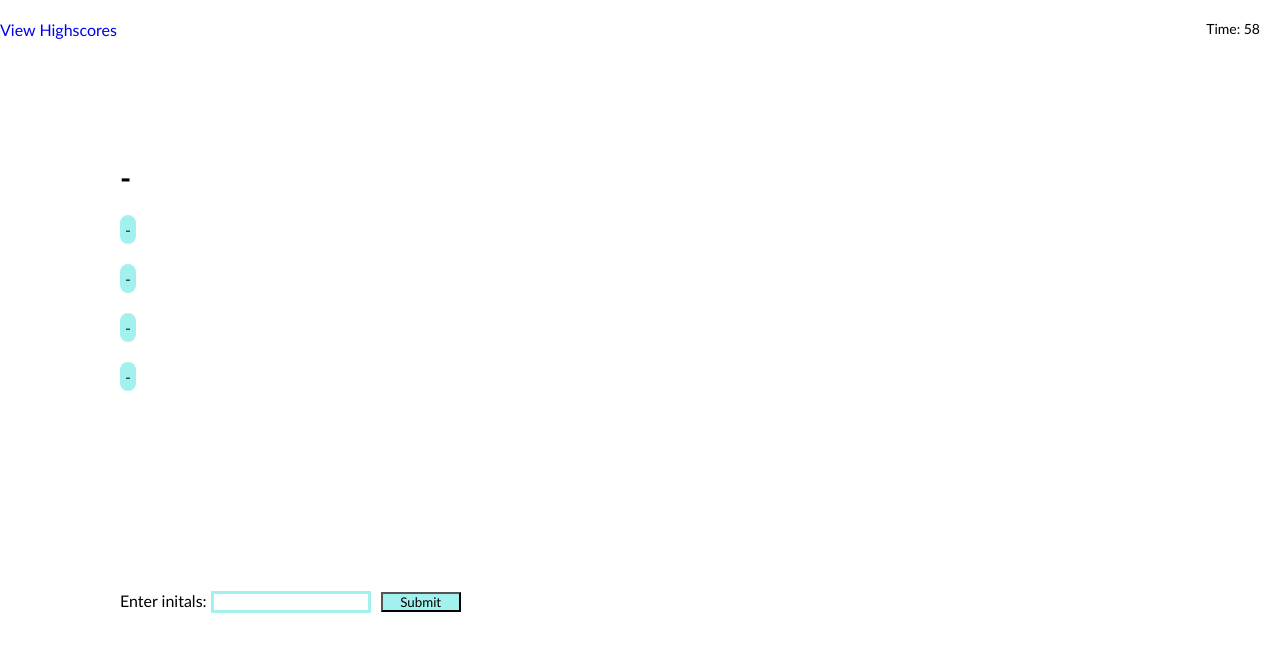
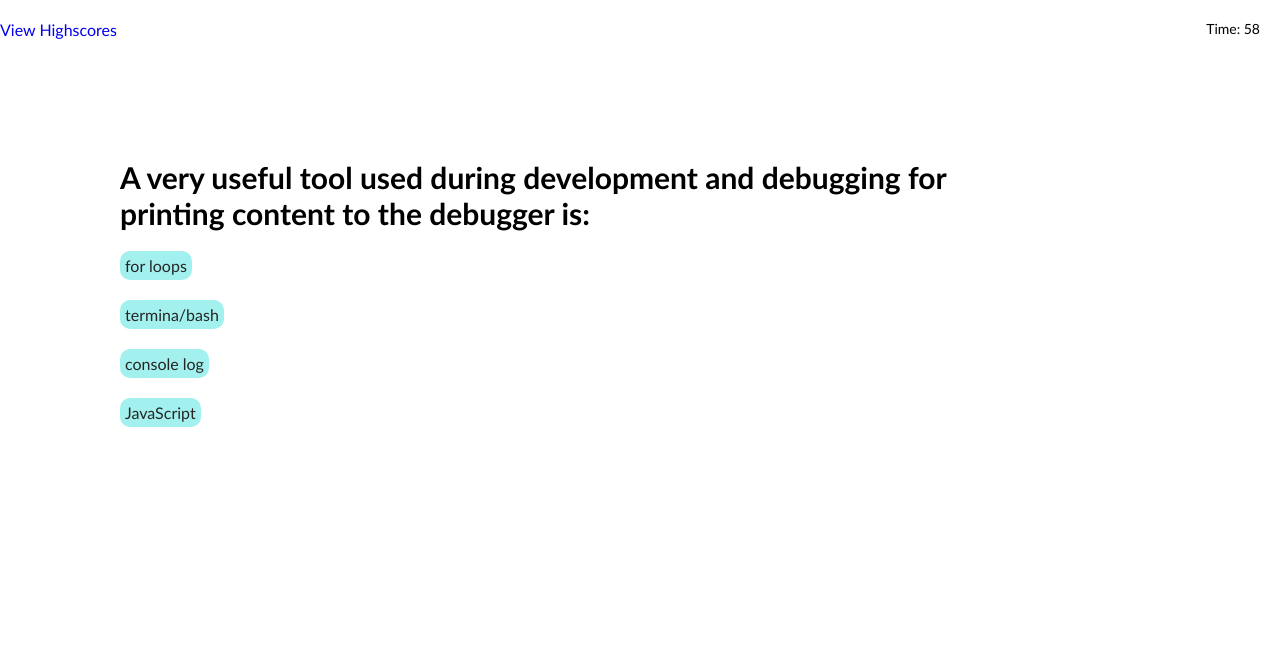
Before and after one commit to NBS5000/Code_Quiz, a plain HTML site: page index.html in a window 1280 px wide. Both pictures are taken after a click on the button "Start Quiz". Shown: the top 652 px of the page. Drawn offline with Linux system fonts and the light colour scheme.

Commit message:
update before correcting local storage issues

```diff
--- a/Assets/css/style.css
+++ b/Assets/css/style.css
@@ -5,7 +5,6 @@
     align-items: flex-start;
     justify-content: flex-start;
     align-content: flex-start;
-    /* margin-left: 110px;  */
 }
 
 
--- a/Assets/script.js
+++ b/Assets/script.js
@@ -37,6 +37,23 @@ firstPage.append(firstPageh1, firstPagep, firstPagebtn);
 firstPagebtn.addEventListener("click", startQuiz);
 
 
+function shuffle(array) {
+  let currentIndex = array.length,  randomIndex;
+
+  // While there remain elements to shuffle...
+  while (currentIndex != 0) {
+
+    // Pick a remaining element...
+    randomIndex = Math.floor(Math.random() * currentIndex);
+    currentIndex--;
+
+    // And swap it with the current element.
+    [array[currentIndex], array[randomIndex]] = [
+      array[randomIndex], array[currentIndex]];
+  }
+
+  return array;
+}
 //****section 2****/
 
 function startQuiz() {
@@ -96,62 +113,167 @@ function startQuiz() {
   aTag.append(olEl);
   olEl.append(choice1, choice2, choice3, choice4);
 
+
+  // var questions = [
+  //   {
+  //     title: "How are you?",
+  //     choices: [
+  //       {
+  //         title: "Good",
+  //         isAnswer: true,
+  //       },
+  //       {
+  //         title: "Bad",
+  //         isAnswer: false,
+  //       }
+  //     ]
+  //   },
+  //   {
+  //     title: "How are doin?",
+  //     choices: [
+  //       {
+  //         title: "bloody good",
+  //         isAnswer: true,
+  //       },
+  //       {
+  //         title: "Bad",
+  //         isAnswer: false,
+  //       }
+  //     ]
+  //   },
+  // ]
+
   // set arrays for all questions and multiple choices
-  var question = ["Commonly used data types DO NOT include: ", "String values must be enclosed within ______ when being assigned to variables.",
+  var questions = ["Commonly used data types DO NOT include: ", "String values must be enclosed within ______ when being assigned to variables.",
   "The condition is an if/else statement if enclosed within ______.", "Arrays in JavaScript can be used to store ______.",
   "A very useful tool used during development and debugging for printing content to the debugger is:"];
 
-  var correctAnswer = ["alerts", "quotes", "parentheses", "all of the above", "console log"];
+  var correctAnswers = ["alerts", "quotes", "parentheses", "all of the above", "console log"];
 
-  var choice2 = ["strings", "commas", "quotes", "numbers and strings","JavaScript"];
+  var choices2 = ["strings", "commas", "quotes", "numbers and strings","JavaScript"];
 
-  var choice3 = ["booleans", "curly brackets", "curly brackets", "other arrays","termina/bash"];
+  var choices3 = ["booleans", "curly brackets", "curly brackets", "other arrays","termina/bash"];
 
-  var choice4 = ["numbers", "parentheses", "square brackets", "booleans", "for loops"];
+  var choices4 = ["numbers", "parentheses", "square brackets", "booleans", "for loops"];
 
   // set count variables
-  var questionCount = question.length;
+  var questionCount = questions.length;
   var choicesCount = questionCount-1;
   console.log(questionCount);
   console.log(choicesCount);
 
 
-// create object to store each question and multiple choice
-  // var currentQuestion = {
-  //   q: question[i],
-  //   cA: correctAnswer[i],
-  //   c2: choice2[i],
-  //   c3: choice3[i],
-  //   c4: choice4 [i]
-  // }
+  // [4,3,1,2,0]
+  // shuffle
 
-  // create for loop to ask all questions
-    for (var i = 0; i < qCount; i++) {
-      qCount--;
-      var index = Math.floor(Math.random() * choicesCount);
-      var qbucket = question[index];
-      questionh2 = questionh2 += qbucket;
-      var cAbucket = correctAnswer[index];
-      choice1 = choice1 += cAbucket;
-      var c2bucket = choice2[index];
-      choice2 = choice2 += c2bucket;
-      var c3bucket = choice3[index];
-      choice3 = choice3 += c3bucket;
-      var c4bucket = choice4[index];
-      choice4 = choice4 += c4bucket;
-      console.log(qCount);
-      console.log(questionh2);
-      console.log(choice1);
-      console.log(choice2);
-      console.log(choice3);
-      console.log(choice4);
-    }
+
+  // shuffle the indices -- the order of the qs that we want to show to the user
+  var questionIndices = shuffle(Array.from(questions.keys()));
+
+
+  var currentQuestion = 0;
+
+  function renderQuestion(questionIndex){
+
+    // get the qs
+    // get the choices
+    questionh2.textContent = questions[questionIndex];
+
+    // randomise the choice order, so 1st option is not always correct
+
+    var choices = shuffle([
+      {
+        title: correctAnswers[questionIndex],
+        isCorrect: true
+      },
+      {
+        title: choices2[questionIndex],
+        isCorrect: false
+      },
+      {
+        title: choices3[questionIndex],
+        isCorrect: false
+      },
+      {
+        title: choices4[questionIndex],
+        isCorrect: false
+      },
+    ]);
+
+    choice1.textContent = choices[0].title;
+    choice1.setAttribute('data-answer', choices[0].isCorrect);
+
+    choice2.textContent = choices[1].title;
+    choice2.setAttribute('data-answer', choices[1].isCorrect);
+
+
+    choice3.textContent = choices[2].title;
+    choice3.setAttribute('data-answer', choices[2].isCorrect);
+
+    choice4.textContent = choices[3].title;
+    choice4.setAttribute('data-answer', choices[3].isCorrect);
+
+
+    // attach even
+
+    // random
+
+    // get the ans
+  }
+
+  renderQuestion(questionIndices[currentQuestion]);
+
+
+
+
+    aTag.addEventListener("click", function(event) {
+      var element = event.target;
+      console.log(element);
+
+
+      if (!element.matches("li")) {
+        return;
+      }
+
+      // user clicked on a choice
+      currentQuestion++;
+      var isCorrect = element.getAttribute('data-answer') === 'true';
+      if(isCorrect){
+        // display correct at the  bottom
+        result.textContent = "Correct!";
+        localStorage.setItem("time", timeLeft);
+
+      }else{
+
+        timeLeft = timeLeft - 10;
+        displayTimer.textContent = timeLeft;
+        localStorage.setItem("time", timeLeft);
+        result.textContent = "Wrong!";
+        aTag.setAttribute("style", "border-bottom: 2px solid rgb(109, 107, 107");
+
+      }
+      if(currentQuestion >= questionIndices.length){
+        return FinalScoreDisplay();
+      }
+
+      // no delay
+      setTimeout(function(){
+        result.textContent =""
+        renderQuestion(questionIndices[currentQuestion]);
+      }, 1000);
+
+
+
+    });
 
   // start timer and set else/if rules
         var timeLeft = 60;
         var timerInterval = setInterval(function() {
-          timeLeft--
-          if (timeLeft === 0 || qCount === 0) {
+          timeLeft--;
+
+
+
+          if (timeLeft <= 0) {
             displayTimer.textContent = timeLeft;
             clearInterval(timerInterval);
             olEl.setAttribute("style", "display: none");
@@ -171,32 +293,12 @@ function startQuiz() {
 
     // create click event on aTag
 
-    aTag.addEventListener("click", function(event) {
-      var element = event.target;
-      console.log(element);
 
-
-      if (element.matches("li")) {
-        var answer = element.textContent;
-        console.log(answer);
-      }
-        if (correctAnswer.includes(answer)) {
-          result.textContent = "Correct!";
-          localStorage.setItem("time", timeLeft);
-        } else {
-          timeLeft = timeLeft - 10;
-          localStorage.setItem("time", timeLeft);
-          result.textContent = "Wrong!";
-          aTag.setAttribute("style", "border-bottom: 2px solid rgb(109, 107, 107");
-          FinalScoreDisplay();
-      }
-
-    });
 
     // declare variable for existing element in finalScore section
     var finalScore = document.querySelector(".finalScore");
+    finalScore.setAttribute('style', "display:none");
     finalScore.setAttribute("class", "finalScore dflex-c");
-    finalScore.setAttribute("style", "margin-left: 120px");
 
     // declare variables for new elements in finalScore section & append
     var finalScoreh2 = document.createElement("h2");
@@ -231,6 +333,7 @@ function startQuiz() {
 
     function FinalScoreDisplay() {
       multipleChoice.setAttribute("style", "display: none");
+      finalScore.setAttribute("style", "display: block; margin-left: 120px");
       finalScoreh2.textContent = "All done!"
       finalScoreCount.textContent = "Your final score is " + localStorage.getItem("time");
 
@@ -238,7 +341,19 @@ function startQuiz() {
 
     finalScoreSubmit.addEventListener("click", function(event) {
       event.preventDefault();
+
+
       localStorage.setItem("lastUser", finalScoreInput.value);
+      // var existingHighscores = JSON.parse(localStorage.getItem('highscores')) || [];
+
+      // existingHighscores.push({
+      //   inital: finalScoreInput.value,
+      //   score: timeLeft,
+      // });
+      // localStorage.setItem('highscores', JSON.stringify(existingHighscores))
+
+
+
       highScoresDisplay();
     });
 
@@ -270,6 +385,8 @@ function startQuiz() {
     clearHighScoressubmit.setAttribute("value", "Clear Highscores");
     clearHighScoressubmit.setAttribute("style", "display: none");
 
+
+
     highScores.append(highScoresh2, highScoresdiv, highScoresform);
 
     highScoresform.append(goBacksubmit, clearHighScoressubmit);
@@ -277,6 +394,23 @@ function startQuiz() {
     function highScoresDisplay() {
       var time = localStorage.getItem("time");
       var lastUser = localStorage.getItem("lastUser");
+
+      // var highscores = JSON.parse(localStorage.getItem("highscores")) || []
+
+      // for (var index = 0; index < highscores.length; index++) {
+      //   var highscore = highscores[index];
+
+        // create new li
+
+        // var li = document.createElement('li');
+
+
+        // put t in hs div
+
+
+
+      // }
+
 
       if (!time || !lastUser) {
         return;
@@ -289,7 +423,10 @@ function startQuiz() {
       goBacksubmit.setAttribute("style", "marign: 0; background: #a3f1ee; color: rgb (37, 37, 37); width: 80px");
       clearHighScoressubmit.setAttribute("style", "marign: 0; background: #a3f1ee; color: rgb (37, 37, 37); width: 160px; margin-left: 10px");
 
-
+      clearHighScoressubmit.addEventListener('click', function(event){
+        event.preventDefault();
+        localStorage.setItem("highscores", "");
+      });
 
 
     }
@@ -302,7 +439,7 @@ function startQuiz() {
 
     // create random postion for multiple choices
     var postioning = ["1", "2","3","4"]
-    var qCount = question.length;
+    var qCount = questions.length;
 
 
 
```
